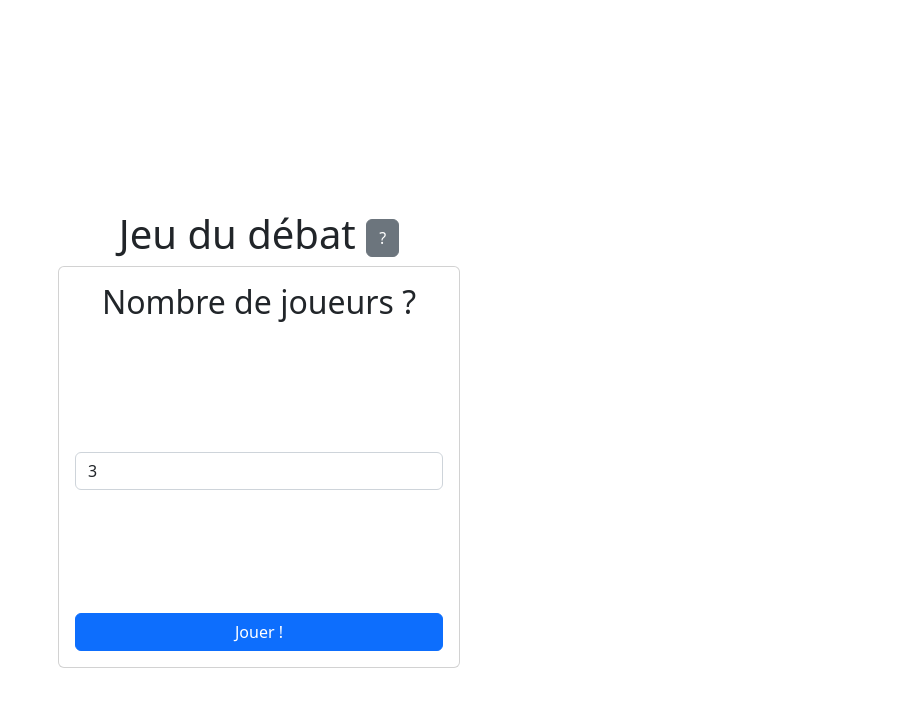
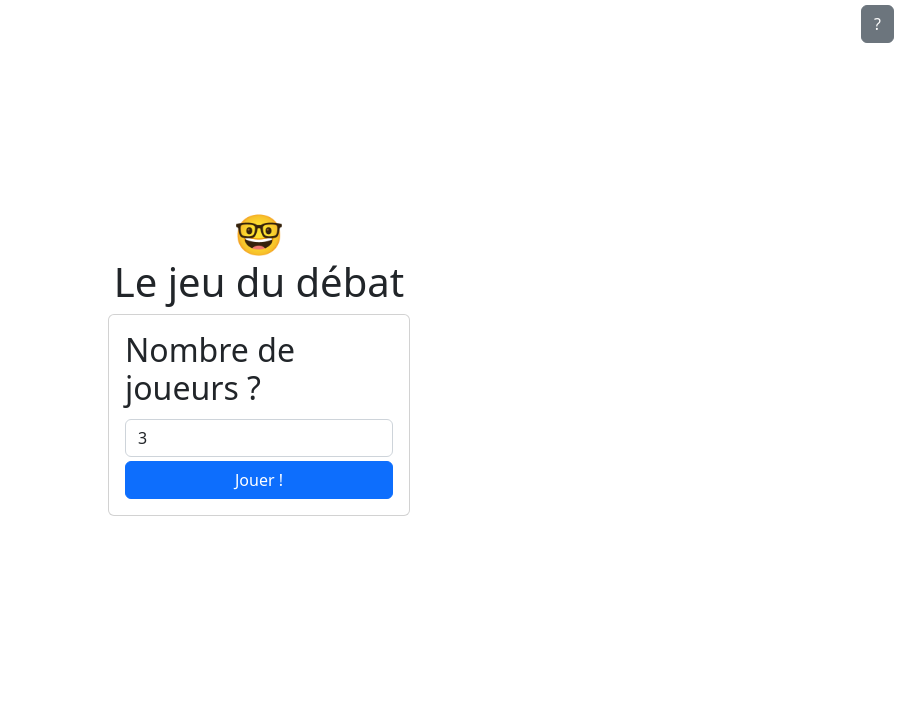
Before and after one commit to Seboran/tolstoi, a Vue app: page / in a window 1280 px wide. Shown: the top 706 px of the page, without its empty margins (381-1280 px from the left). Built offline with nearby package versions, Linux system fonts and the light colour scheme.

Commit message:
Petites améliorations

```diff
--- a/src/App.vue
+++ b/src/App.vue
@@ -42,10 +42,6 @@ onMounted(() => {
 </script>
 
 <template>
-  <main>
-    <header>
-      <h1>
-        Jeu du débat
   <button
     v-if="gameState === GameStates.Start"
     id="rules-button"
@@ -58,6 +54,11 @@ onMounted(() => {
   >
     ?
   </button>
+  <main>
+    <header>
+      <h1>
+        🤓<br />
+        Le jeu du débat
       </h1>
     </header>
     <div class="card">
@@ -102,11 +103,17 @@ main {
 }
 
 .content {
-  height: 400px !important;
-  width: 400px !important;
+  min-height: 200px !important;
+  width: 300px !important;
   display: flex;
   flex-direction: column;
   justify-content: space-between;
   align-items: center;
 }
+
+#rules-button {
+  position: absolute;
+  top: 5px;
+  right: 5px;
+}
 </style>
--- a/src/components/GameRules.vue
+++ b/src/components/GameRules.vue
@@ -9,9 +9,10 @@ const emit = defineEmits<{
   <p>
     Dans ce jeu, tout le monde doit discuter autour d'un débat, mais une
     personne parmi vous ne connait pas le sujet. <br />
-    Pour ceux qui connaissent le sujet, il s'agit de trouver la personne qui ne
-    connaît pas le sujet. <br />
-    Pour celle qui ne connaît pas le sujet, il faut deviner le sujet. <br />
+    Pour celles qui connaissent le sujet, il s'agit de
+    <b>trouver la personne qui ne connaît pas le sujet.</b> <br />
+    Pour celle qui ne connaît pas le sujet, il faut <b>deviner le sujet</b>.
+    <br />
   </p>
   <button class="btn btn-primary w-100" @click="emit('quit')">OK !</button>
 </template>
--- a/src/components/ShowTheme.vue
+++ b/src/components/ShowTheme.vue
@@ -36,7 +36,7 @@ onMounted(() => (randomPlayer.value = getRandomInt()));
 </script>
 
 <template>
-  <h2>Le thème est</h2>
-  <ShowThemeButton :msg="displayedMessage" v-model:show="show"/>
+  <h2>Appuie pour voir le thème !</h2>
+  <ShowThemeButton :msg="displayedMessage" v-model:show="show" />
   <button class="btn btn-secondary w-100" @click="nextPlayer">Suivant-e</button>
 </template>
```
Lines whose indentation alone changed are shown as unchanged.
